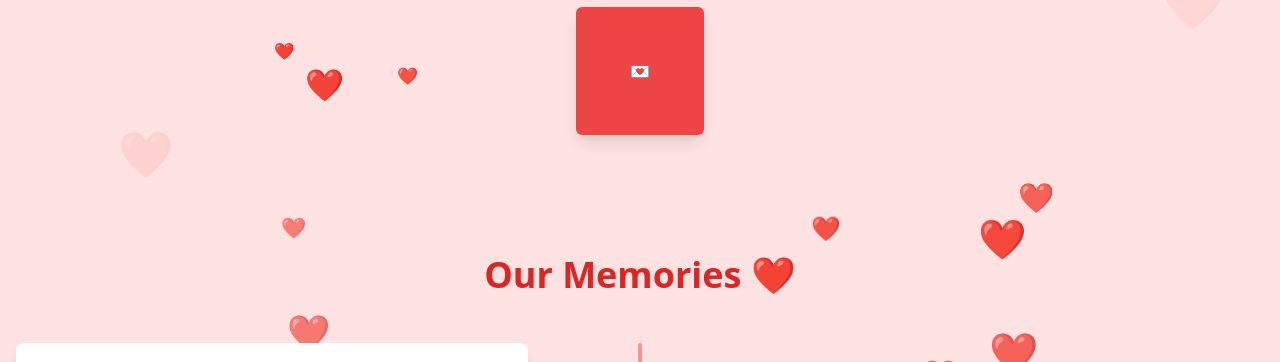
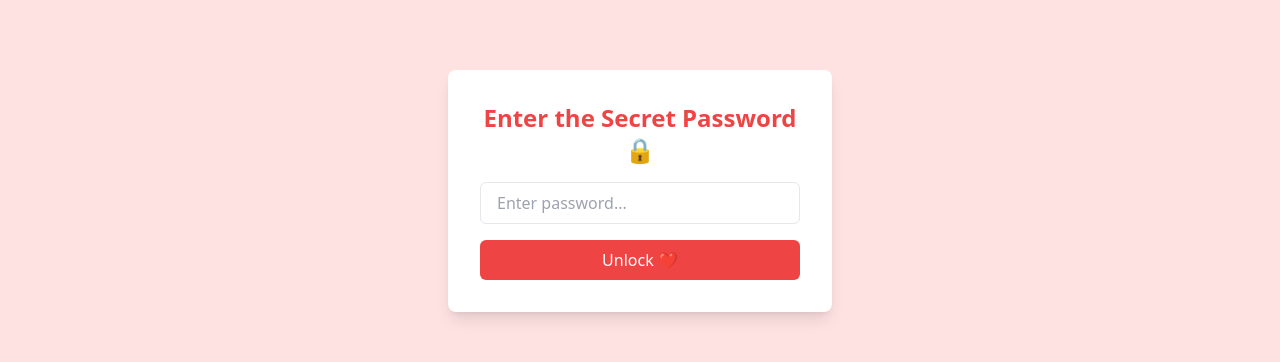
Before and after one commit to PREZGV/valentines-site, a React (Create React App) app: page / in a window 1280 px wide. Shown: the part 209-571 px from the top of the page. Built offline with nearby package versions, Linux system fonts and the light colour scheme; grey boxes are pictures that could not be loaded.

Commit message:
added password to site

```diff
--- a/src/App.js
+++ b/src/App.js
@@ -1,12 +1,21 @@
-import React from "react";
+import React, { useState } from "react";
 import Navbar from "./components/Navbar"; // Import Navbar
 import LoveLetter from "./components/LoveLetter";
 // import PhotoGallery from "./components/PhotoGallery";
+import PasswordScreen from "./components/PasswordScreen"; // Import the password screen
 import MemoryTimeline from "./components/MemoryTimeline";
 import BackgroundMusic from "./components/BackgroundMusic";
 import FloatingHearts from "./components/FloatingHearts";
 
 function App() {
+
+  const [unlocked, setUnlocked] = useState(false); // Track if the site is unlocked
+
+  if (!unlocked) {
+    return <PasswordScreen onUnlock={() => setUnlocked(true)} />; // Show password screen if locked
+  }
+
+
   return (
     <div className="relative min-h-screen flex flex-col bg-red-100 text-center pt-16">
       <Navbar /> {/* Fixed Navbar */}
--- /dev/null
+++ b/src/components/PasswordScreen.js
@@ -0,0 +1,44 @@
+import React, { useState } from "react";
+
+const PasswordScreen = ({ onUnlock }) => {
+  const [input, setInput] = useState("");
+  const [error, setError] = useState(false);
+
+  const correctPassword = "stinkybutt"; // Change this to your actual password
+
+  const handleSubmit = (e) => {
+    e.preventDefault();
+    if (input === correctPassword) {
+      onUnlock();
+    } else {
+      setError(true);
+      setInput(""); // Clear input on error
+    }
+  };
+
+  return (
+    <div className="min-h-screen flex flex-col justify-center items-center bg-red-100 text-center">
+      <div className="bg-white shadow-lg rounded-lg p-8 max-w-sm">
+        <h2 className="text-2xl font-bold text-red-500">Enter the Secret Password 🔒</h2>
+        <form onSubmit={handleSubmit} className="mt-4">
+          <input
+            type="password"
+            value={input}
+            onChange={(e) => setInput(e.target.value)}
+            placeholder="Enter password..."
+            className="w-full px-4 py-2 border rounded-md focus:outline-none focus:ring focus:ring-red-400"
+          />
+          {error && <p className="text-red-500 text-sm mt-2">Incorrect password, try again!</p>}
+          <button
+            type="submit"
+            className="mt-4 w-full bg-red-500 text-white py-2 rounded-md hover:bg-red-600 transition-all"
+          >
+            Unlock ❤️
+          </button>
+        </form>
+      </div>
+    </div>
+  );
+};
+
+export default PasswordScreen;
```
